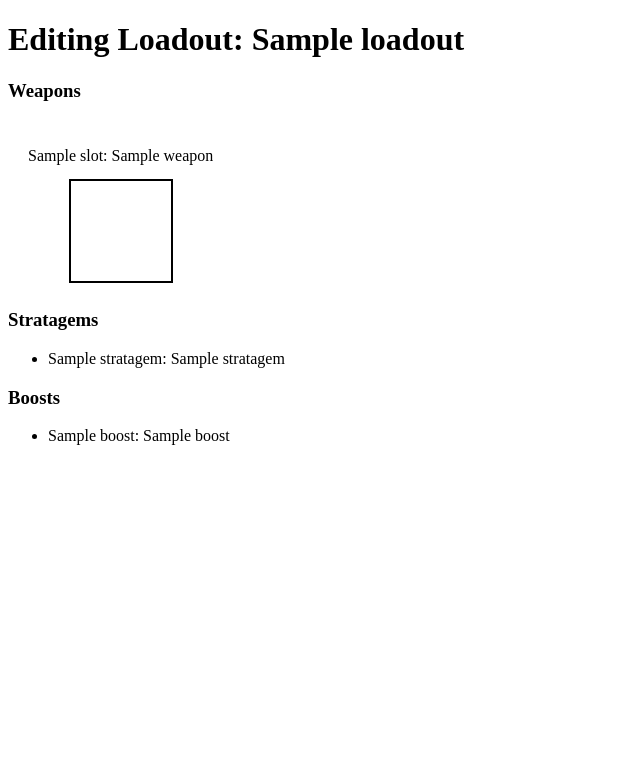
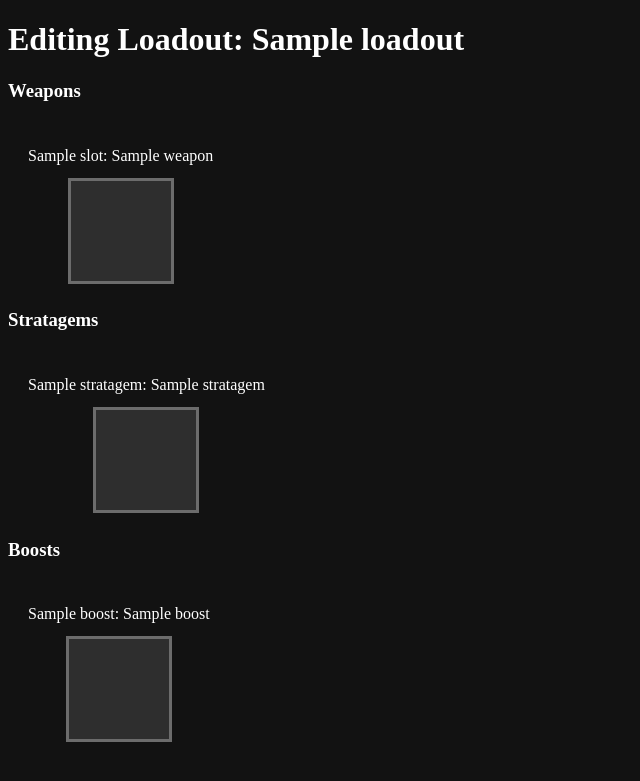
Before and after one commit to Surxe/HellDivers2-Loadouts, a Flask app: template src/builder/templates/edit_loadout.html in a window 1280 px wide. Shown: the top 781 px of the page, without its empty margins (0-640 px from the left). Run offline with Flask 3, Linux system fonts and the light colour scheme; the template is opened without the code that fills it: most values are stand-ins (such as "Sample title", 1, 10 or a date in 2020); parts of the project's set-up code (start-up, migrations or seed data) failed here and were passed over.

Commit message:
Styled boxes

```diff
--- /dev/null
+++ b/src/builder/static/css/site.css
@@ -0,0 +1,12 @@
+body {
+    background-color: #121212;
+    color: white;
+}
+
+a {
+    color: #1E90FF
+}
+
+a:hover {
+    color: #87CEFA;
+}
--- a/src/builder/static/css/styles.css
+++ b/src/builder/static/css/styles.css
@@ -1,7 +1,8 @@
 .square {
     width: 100px;
     height: 100px;
-    box-shadow: 0 0 0 2px black;
+    box-shadow: 0 0 0 3px rgb(108, 108, 108);
+    background-color: rgb(46, 46, 46);
 }
 
 .equipment-container {
--- a/src/builder/templates/edit_loadout.html
+++ b/src/builder/templates/edit_loadout.html
@@ -3,6 +3,7 @@
 <head>
     <meta charset="UTF-8">
     <meta name="viewport" content="width=device-width, initial-scale=1.0">
+    <link rel="stylesheet" href="{{ url_for('static', filename='css/site.css') }}">
     <link rel="stylesheet" href="{{ url_for('static', filename='css/styles.css') }}">
     <title>Edit Loadout</title>
 </head>
@@ -20,17 +21,23 @@
     </div>
 
     <h3>Stratagems</h3>
-    <ul>
+    <div id="stratagems" class="equipment-container">
         {% for i, stratagem_name in loadout["Loadout"]["Stratagems"].items() %}
-            <li>{{ i }}: {{ stratagem_name }}</li>
+        <div class="equipment-item">
+            <p>{{ i }}: {{ stratagem_name }}</p>
+            <div class="square"></div>
+        </div>
         {% endfor %}
-    </ul>
+    </div>
 
     <h3>Boosts</h3>
-    <ul>
+    <div id="boosts" class="equipment-container">
         {% for i, boost_name in loadout["Loadout"]["Boosts"].items() %}
-            <li>{{ i }}: {{ boost_name }}</li>
+        <div class="equipment-item">
+            <p>{{ i }}: {{ boost_name }}</p>
+            <div class="square"></div>
+        </div>
         {% endfor %}
-    </ul>
+    </div>
 </body>
 </html>
--- a/src/builder/templates/index.html
+++ b/src/builder/templates/index.html
@@ -3,6 +3,7 @@
 <head>
     <meta charset="UTF-8">
     <meta name="viewport" content="width=device-width, initial-scale=1.0">
+    <link rel="stylesheet" href="{{ url_for('static', filename='css/site.css') }}">
     <title>Loadout App</title>
 </head>
 <body>
```
